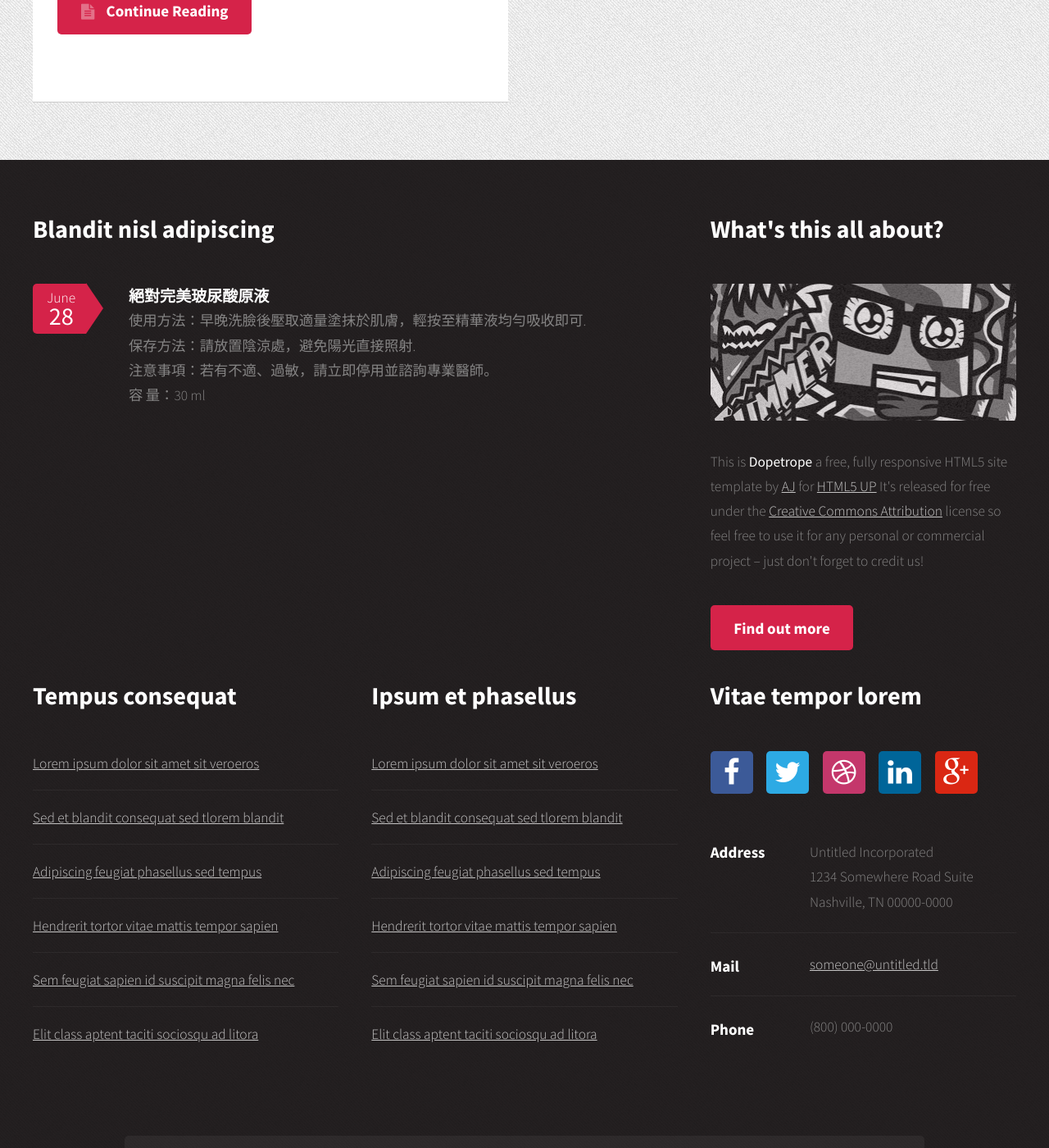
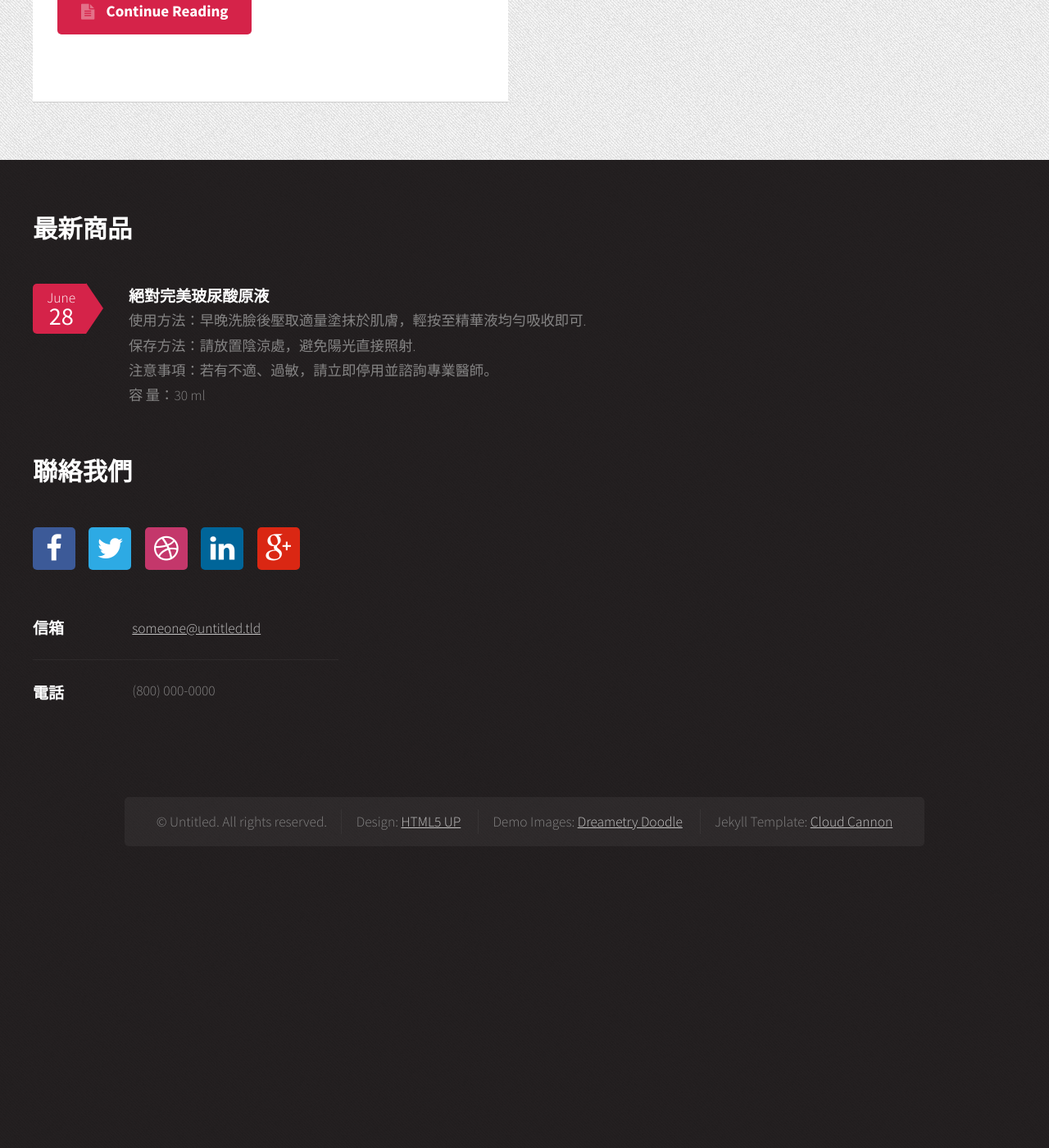
Before and after one commit to SylviaLetYouPretty99/SylviaLetYouPretty99.github.io, a Jekyll site: the page built from index.html, in a window 1280 px wide and 1400 px high, scrolled down 3990 px. Shown: the whole window at 82% size. Built offline with Jekyll 4.4.1, drawn with Linux system fonts in a browser that asks for light colours; the list of posts is cut into pages by our own code; after the commit the page ends 5126 px from its top, so only the background shows below that; some of the changed text lies outside the part shown.

Commit message:
內文微調

```diff
--- a/_includes/footer.html
+++ b/_includes/footer.html
@@ -5,7 +5,7 @@
 						<div class="8u">
 							<section>
 								<header>
-									<h2>Blandit nisl adipiscing</h2>
+									<h2>最新商品</h2>
 								</header>
 								<ul class="dates">
 								{% for post in site.posts offset: 0 limit: 5 %}
@@ -18,7 +18,7 @@
 								</ul>
 							</section>
 						</div>
-						<div class="4u">
+						<!-- <div class="4u">
 							<section>
 								<header>
 									<h2>What's this all about?</h2>
@@ -33,10 +33,10 @@
 									<a href="#" class="button">Find out more</a>
 								</footer>
 							</section>
-						</div>
+						</div> -->
 					</div>
 					<div class="row">
-						<div class="4u">
+						<!-- <div class="4u">
 							<section>
 								<header>
 									<h2>Tempus consequat</h2>
@@ -65,11 +65,11 @@
 									<li><a href="#">Elit class aptent taciti sociosqu ad litora</a></li>
 								</ul>
 							</section>
-						</div>
+						</div> -->
 						<div class="4u">
 							<section>
 								<header>
-									<h2>Vitae tempor lorem</h2>
+									<h2>聯絡我們</h2>
 								</header>
 								<ul class="social">
 									<li><a class="icon fa-facebook" href="#"><span class="label">Facebook</span></a></li>
@@ -79,20 +79,20 @@
 									<li><a class="icon fa-google-plus" href="#"><span class="label">Google+</span></a></li>
 								</ul>
 								<ul class="contact">
-									<li>
-										<h3>Address</h3>
+									<!-- <li>
+										<h3>地址</h3>
 										<p>
 											Untitled Incorporated<br />
 											1234 Somewhere Road Suite<br />
 											Nashville, TN 00000-0000
 										</p>
-									</li>
+									</li> -->
 									<li>
-										<h3>Mail</h3>
+										<h3>信箱</h3>
 										<p><a href="#">someone@untitled.tld</a></p>
 									</li>
 									<li>
-										<h3>Phone</h3>
+										<h3>電話</h3>
 										<p>(800) 000-0000</p>
 									</li>
 								</ul>
--- a/_includes/header_landing.html
+++ b/_includes/header_landing.html
@@ -42,8 +42,8 @@
 					<!-- Banner -->
 						<section id="banner">
 							<header>
-								<h2>Howdy. This is Dopetrope.</h2>
-								<p>A responsive template by HTML5 UP</p>
+								<h2>你的肌膚讓我們來守護</h2>
+								<p>Sylvia take care your skin.</p>
 							</header>
 						</section>
 
```
